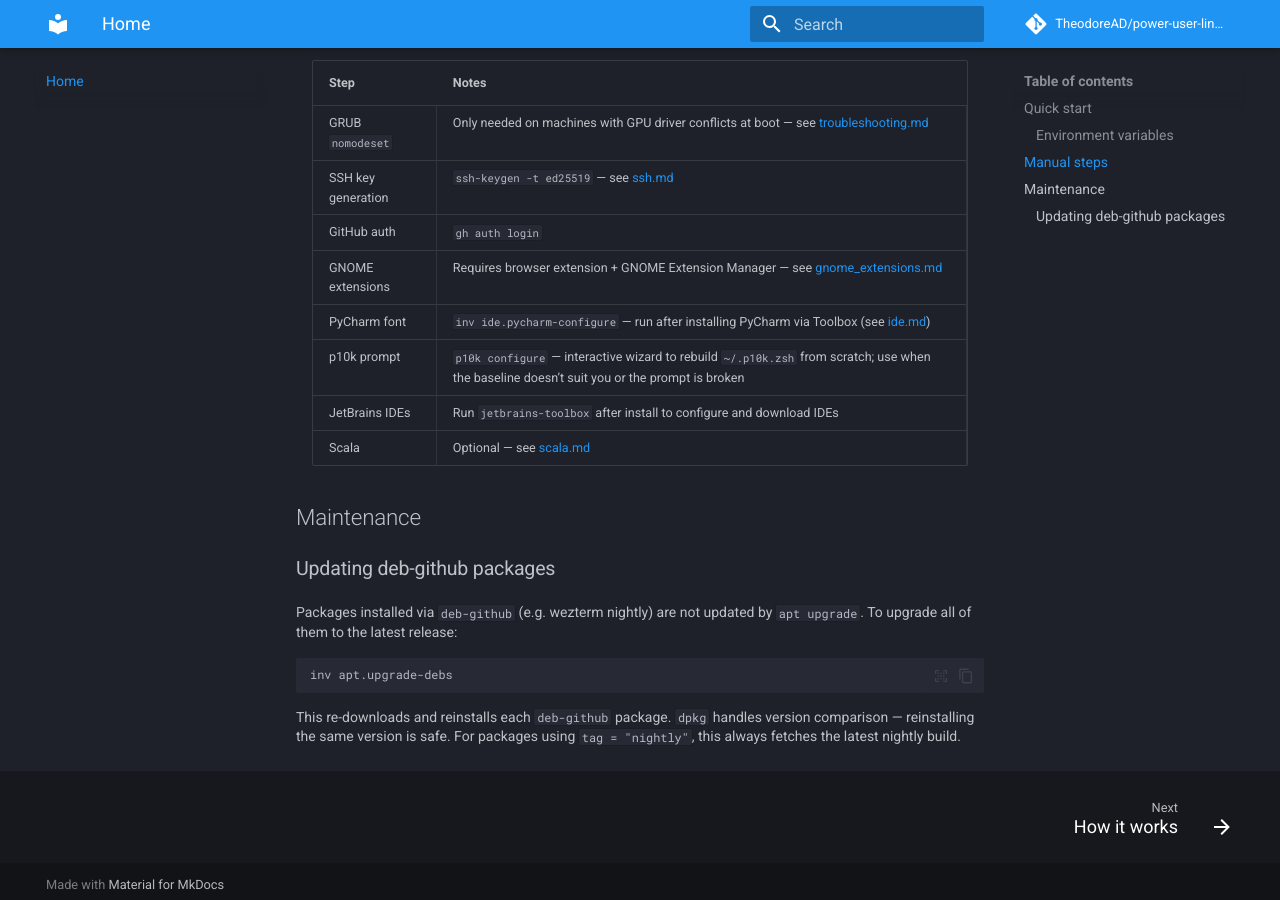
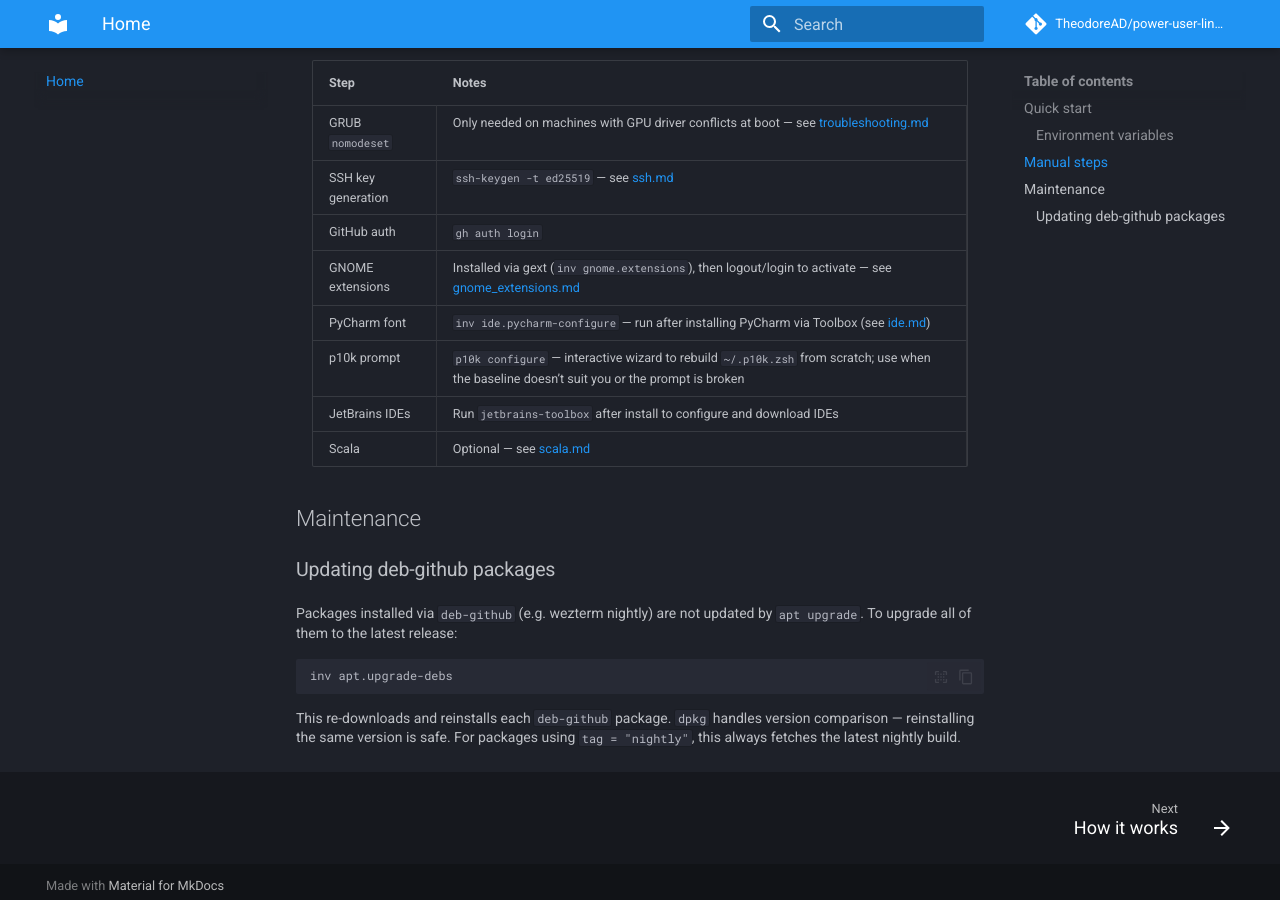
Before and after one commit to TheodoreAD/power-user-linux-setup, an MkDocs documentation site: the page built from docs/index.md, in a window 1280 px wide and 900 px high, scrolled down 1285 px. Built offline with MkDocs 1.6.1 and Material for MkDocs 9.7.7, drawn with Linux system fonts in a browser that asks for light colours; comment, search, counter and statistics services are not loaded.

Commit message:
Fix stale GNOME extensions note in docs index
Manual-steps table said extensions require the browser extension + GNOME
Extension Manager, contradicting gnome_extensions.md's gext-based workflow
(no browser extension needed).

Co-Authored-By: Claude Sonnet 5 <noreply@anthropic.com>

```diff
--- a/docs/index.md
+++ b/docs/index.md
@@ -75,7 +75,7 @@ These cannot be automated — they require hardware knowledge, a browser, or int
 | GRUB `nomodeset` | Only needed on machines with GPU driver conflicts at boot — see [troubleshooting.md](troubleshooting.md) |
 | SSH key generation | `ssh-keygen -t ed25519` — see [ssh.md](ssh.md) |
 | GitHub auth | `gh auth login` |
-| GNOME extensions | Requires browser extension + GNOME Extension Manager — see [gnome_extensions.md](gnome_extensions.md) |
+| GNOME extensions | Installed via gext (`inv gnome.extensions`), then logout/login to activate — see [gnome_extensions.md](gnome_extensions.md) |
 | PyCharm font | `inv ide.pycharm-configure` — run after installing PyCharm via Toolbox (see [ide.md](ide.md)) |
 | p10k prompt | `p10k configure` — interactive wizard to rebuild `~/.p10k.zsh` from scratch; use when the baseline doesn't suit you or the prompt is broken |
 | JetBrains IDEs | Run `jetbrains-toolbox` after install to configure and download IDEs |
```
